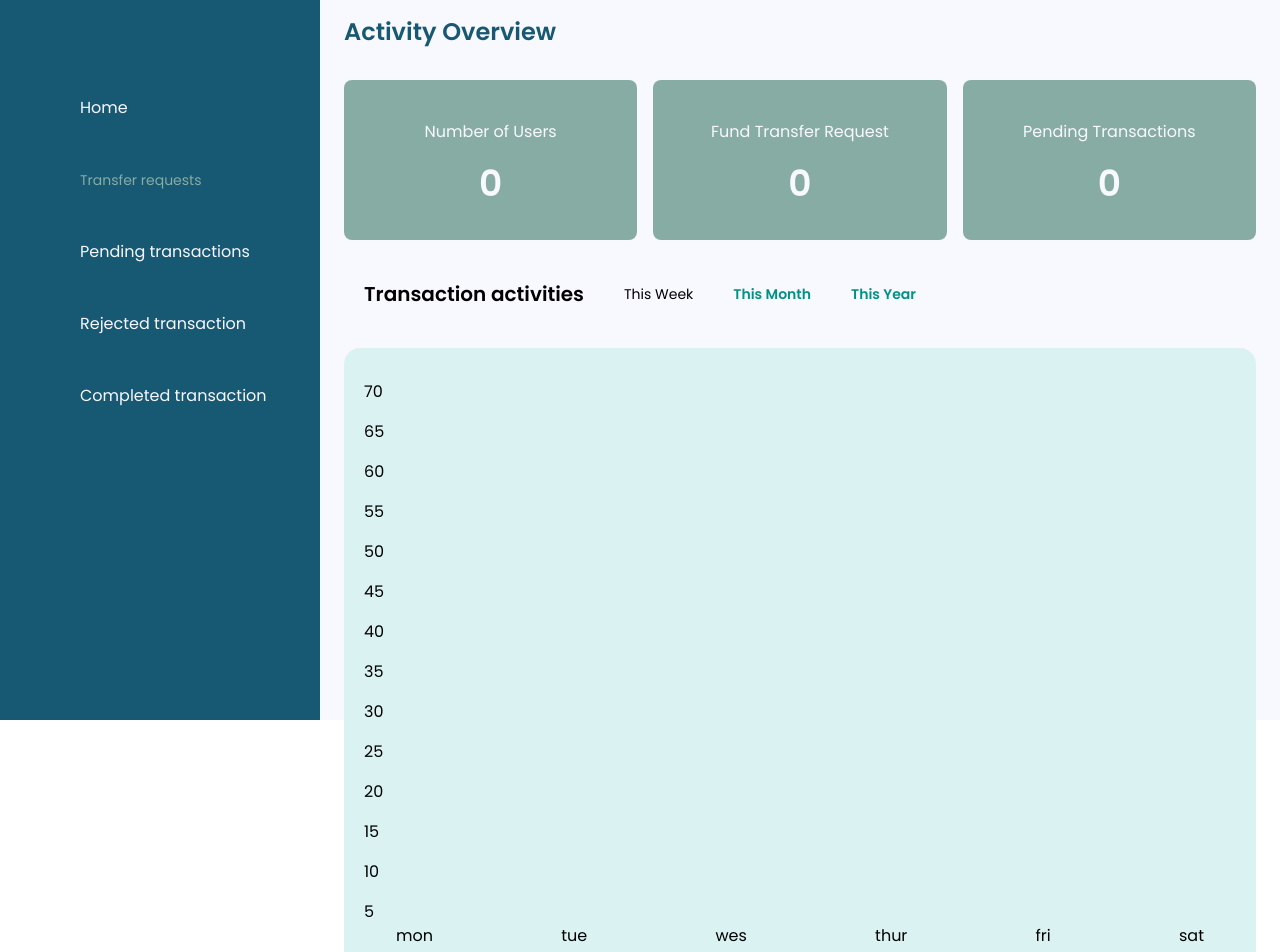
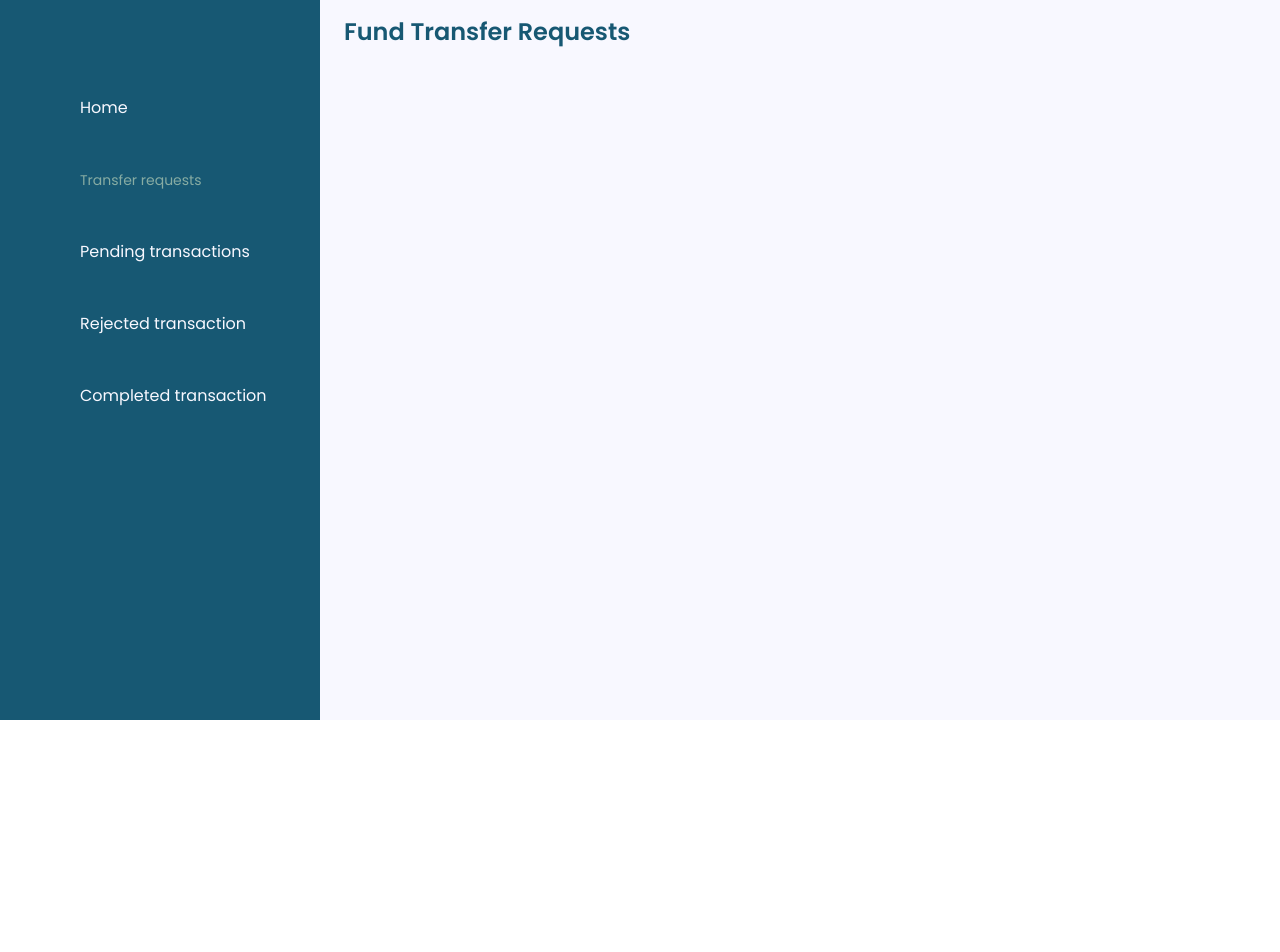
Before and after one commit to himarnoel/gigamoniadmin, a React (Vite) app: page /transfer in a window 1280 px wide. Shown: the part 80-1032 px from the top of the page. After the commit the page ends 800 px from the top, so only its background shows below. Built offline with nearby package versions, Linux system fonts and the light colour scheme.

Commit message:
transfer

```diff
--- a/src/Paths/Transfer.jsx
+++ b/src/Paths/Transfer.jsx
@@ -3,59 +3,10 @@ import React from "react";
 const Transfer = () => {
   return (
     <div className={`font-poppins bg-[#F8F8FF]  h-screen pt-24 px-6 `}>
-      <p className="text-2xl font-semibold text-[#175873]">Activity Overview</p>
-      <div className="flex w-full gap-x-4 mt-8">
-        <div className="rounded-lg bg-[#87ACA3] flex flex-col    pt-10 items-center h-[10rem] w-[20rem] px-2 text-[#F8F8FF]">
-          <p className="text-base">Number of Users</p>
-          <p className="mt-5 text-4xl font-semibold">0</p>
-        </div>
-        <div className="rounded-lg bg-[#87ACA3] flex flex-col    pt-10 items-center h-[10rem] w-[20rem] px-2 text-[#F8F8FF]">
-          <p className="text-base">Fund Transfer Request</p>
-          <p className="mt-5 text-4xl font-semibold">0</p>
-        </div>
-        <div className="rounded-lg bg-[#87ACA3] flex flex-col    pt-10 items-center h-[10rem] w-[20rem] px-2 text-[#F8F8FF]">
-          <p className="text-base">Pending Transactions</p>
-          <p className="mt-5 text-4xl font-semibold">0</p>
-        </div>
-      </div>
-      <div className="flex mt-10 justify-around w-[37rem] items-center">
-        <p className="text-xl font-semibold  cursor-pointer">
-          Transaction activities
-        </p>
-        <p className="text-sm cursor-pointer">This Week</p>
-        <p className="text-sm cursor-pointer text-[#009186] font-bold">
-          This Month
-        </p>
-        <p className="text-sm cursor-pointer text-[#009186] font-bold">
-          This Year
-        </p>
-      </div>
-      <div className="w-full bg-[#DAF2F1] min-h-[30rem] mt-10 rounded-2xl px-5 py-8">
-        <div className="flex flex-col justify-between gap-y-4">
-          <p className="">70</p>
-          <p className="">65</p>
-          <p className="">60</p>
-          <p className="">55</p>
-          <p className="">50</p>
-          <p className="">45</p>
-          <p className="">40</p>
-          <p className="">35</p>
-          <p className="">30</p>
-          <p className="">25</p>
-          <p className="">20</p>
-          <p className="">15</p>
-          <p className="">10</p>
-          <p className="">5</p>
-        </div>
-        <div className="flex w-full justify-between px-8 ">
-          <p className="ss lowercase">MON</p>
-          <p className="ss lowercase">TUE</p>
-          <p className="ss lowercase">WES</p>
-          <p className="ss lowercase">THUR</p>
-          <p className="ss lowercase">FRI</p>
-          <p className="ss lowercase">SAT</p>
-        </div>
-      </div>
+      <p className="text-2xl font-semibold text-[#175873]">
+        Fund Transfer Requests
+      </p>
+
       <div className="flex mt-10 w-full h-[1rem]"></div>
     </div>
   );
```
